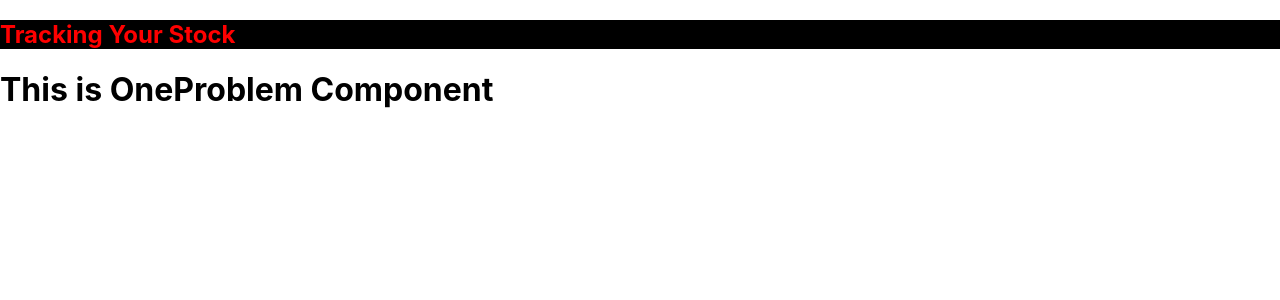
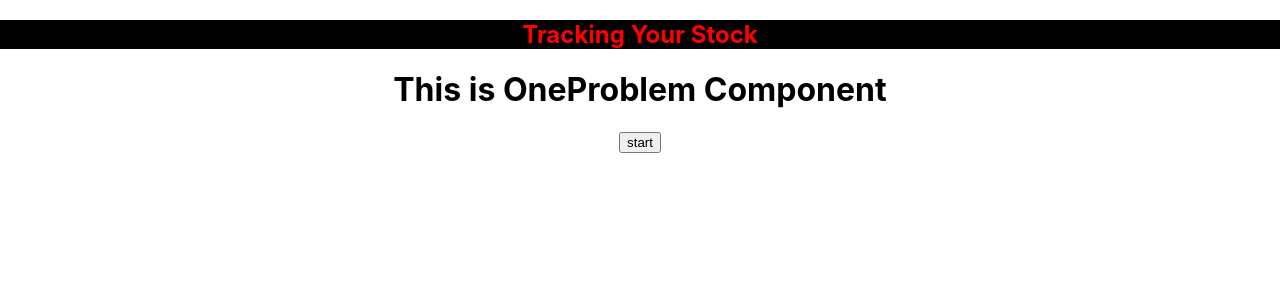
Before and after one commit to AprilDDay/load-data, a React (Create React App) app: page / in a window 1280 px wide. Shown: the top 300 px of the page. Built offline with nearby package versions, Linux system fonts and the light colour scheme.

Commit message:
Twenty-first commit

```diff
--- a/src/App.js
+++ b/src/App.js
@@ -8,7 +8,7 @@ import OneProblemRev from "./OneProblemRev";
 function App(){
   return (
 
-    <div classname="App">
+    <div className="App">
       <HomePageHeader />
       <h1>This is OneProblem Component</h1>
       <OneProblemRev />
--- a/src/OneProblemRev.js
+++ b/src/OneProblemRev.js
@@ -4,27 +4,23 @@ import { stockData } from "./data.js";
 
 class OneProblemRev extends React.Component {
 
-    constructor() {
-        super();
-
-    }
 
     random(){
         //React.useEffect(()=>{
+            {/*endless loop... */}
             window.addEventListener('keydown', (event) => {
                 {/*while (this.state)   NEED TO HAVE A WHILE LOOP STATEMENT HERE*/}
                 const randomElement = Math.floor(Math.random()*stockData.length);
                 console.log("this is the randomElement:", randomElement);
-                const thisCompany = this.stockData[randomElement];
-
-                {/*}
+                const thisCompany = stockData[randomElement];
+                 console.log("thisCompany=", thisCompany);
                 <>
                     <p name="moneyStuff" />{thisCompany.company}<br/>
                         <input type="radio" value={thisCompany.ticker} name="moneyStuff" onClick={this.random}/>{thisCompany.ticker} <br/>
                         <input type="radio" value={thisCompany.stockPrice} name="moneyStuff" onClick={this.random}/>{thisCompany.stockPrice} <br/>
                         <input type="radio" value={thisCompany.timeElapsed} name="moneyStuff" onClick={this.random}/>{thisCompany.timeElapsed} <br/>
                 </>
-            */}
+
             }, []);
         //});
 
@@ -32,8 +28,11 @@ class OneProblemRev extends React.Component {
 
     render (){
         return (
+
             <>
-                <div onClick= {this.random}>
+                <button onClick={this.random}>start</button>
+
+                <div onClick={this.random}>
 
                      {/*<p name="moneyStuff" onClick={this.random}/>{this.thisCompany.company}<p/>*/}
                      <p name ="moneyStuff" onClick={this.random}/>{this.thisCompany}<p/>
```
